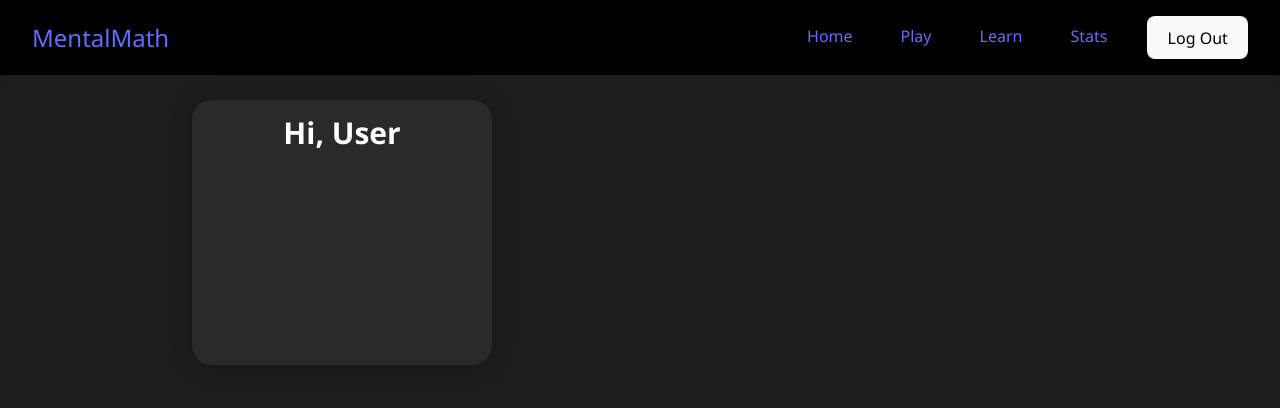
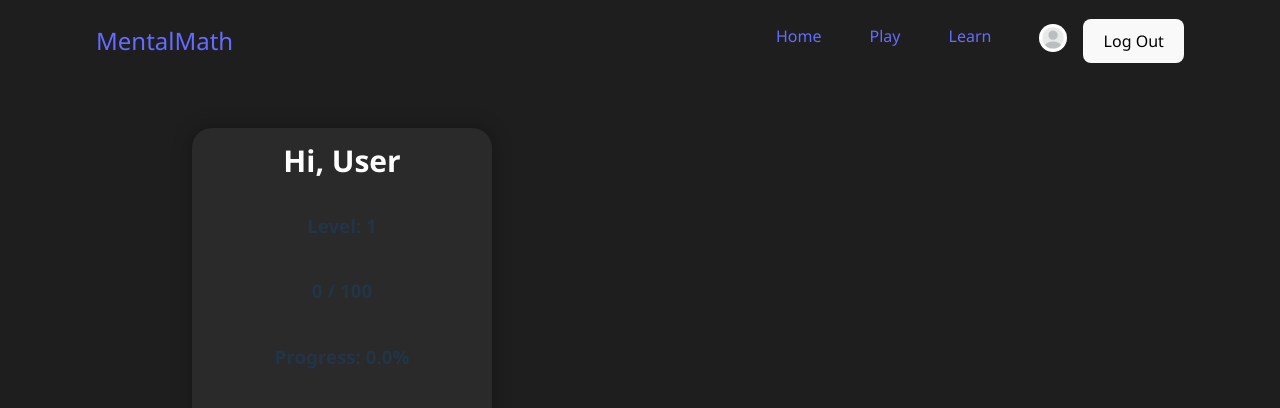
Before and after one commit to Qaliss/QuickMath-MVP, a React (Vite) app in the folder mentalmath/: page / in a window 1280 px wide. Shown: the top 408 px of the page. Built offline with nearby package versions, Linux system fonts and the light colour scheme; no server answers; the database is empty; sample sign-in values are in the browser's storage.

Commit message:
Added in XP logic, UI tweaks

```diff
--- a/mentalmath/src/App.jsx
+++ b/mentalmath/src/App.jsx
@@ -8,10 +8,12 @@ import Learn from './pages/Learn.jsx'
 import Stats from './pages/stats.jsx'
 import NavBar from './components/NavBar.jsx'
 import { AuthProvider, ProtectedRoute } from './contexts/AuthContext.jsx'
+import { XPProvider } from './contexts/XPContext.jsx'
 
 function App() {
   return (
     <AuthProvider>
+      <XPProvider>
       <Router>
         <Routes>
           <Route path="/login" element={<Login />} />
@@ -38,6 +40,7 @@ function App() {
           } />
         </Routes>
       </Router>
+      </XPProvider>
     </AuthProvider>
   )
 }
--- a/mentalmath/src/components/NavBar.jsx
+++ b/mentalmath/src/components/NavBar.jsx
@@ -2,6 +2,7 @@ import { Link } from "react-router-dom";
 import "../css/NavBar.css"
 import { signOut } from "firebase/auth";
 import { auth } from "../firebase";
+import profilePic from '../assets/vector-flat-illustration-grayscale-avatar-600nw-2281862025.webp';
 
 function NavBar() {
 
@@ -21,8 +22,12 @@ function NavBar() {
             <Link to="/" className='nav-link'>Home</Link>
             <Link to="/play" className='nav-link'>Play</Link>
             <Link to="/learn" className='nav-link'>Learn</Link>
-            <Link to="/stats" className='nav-link'>Stats</Link>
-            <button onClick={handleSignOut}>Log Out</button>
+            <div className="nav-profile">
+                <Link to="/stats" className="nav-link">
+                <img className='profile-pic' src={profilePic} alt="Profile" />
+                </Link>
+                <button onClick={handleSignOut} className="nav-button">Log Out</button>
+            </div>
         </div>
     </nav>
 }
--- /dev/null
+++ b/mentalmath/src/contexts/XPContext.jsx
@@ -0,0 +1,107 @@
+import { createContext, useContext, useState, useEffect, useCallback } from "react";
+import { useAuth } from "./AuthContext";
+import { collection, getDocs } from "firebase/firestore";
+import { db } from "../firebase";
+
+const XPContext = createContext()
+
+export function XPProvider({ children }) {
+    const {user} = useAuth()
+    const [xp, setXP] = useState(0)
+    const [level, setLevel] = useState(1)
+    const [xpForNextLevel, setXPForNextLevel] = useState(100)
+    const [xpProgress, setXPProgress] = useState(0)
+
+    const calculateXPForLevel = (level) => {
+
+        if (level <= 1) {
+            return 0;
+        }
+
+        const baseXP = 100;
+        const growthFactor = 1.5;
+
+        let XPNeeded = 0;
+
+        for (let i = 2; i <= level; i++) {
+            XPNeeded += Math.floor(baseXP * Math.pow(growthFactor, i - 2));
+        }
+
+        return XPNeeded
+    }
+
+    const calculateLevelFromXP = (currentXP) => {
+        let level = 1
+        let totalXPNeeded = 0
+
+        while (totalXPNeeded <= currentXP) {
+            level ++
+            totalXPNeeded = calculateXPForLevel(level)
+        }
+
+        return level - 1
+    }
+
+    const fetchXPAndLevel = useCallback(async () => {
+            if (!user) {
+                return
+            }
+            try {
+                const querySnapshot = await getDocs(collection(db, 'users', user.uid, 'quiz_results'))
+
+                let totalXP = 0
+                const allXPValues = []
+
+                querySnapshot.forEach((doc) => {
+                    const xp = doc.data().xp || 0
+                    allXPValues.push(xp)
+                    totalXP += xp
+                })
+
+                const newLevel = calculateLevelFromXP(totalXP)
+                const currentLevelXP = calculateXPForLevel(newLevel)
+                const nextLevelXP = calculateXPForLevel(newLevel + 1)
+                const progress = (((totalXP - currentLevelXP) / (nextLevelXP - currentLevelXP)) * 100).toFixed(1)
+
+                console.log(`Total quizzes completed: ${allXPValues.length}`)
+                console.log(`Total XP: ${totalXP}`)
+
+                setXP(totalXP)
+                setLevel(newLevel)
+                setXPForNextLevel(nextLevelXP)
+                setXPProgress(progress)
+
+            } catch (error) {
+                console.error(error)
+            }
+        }, [user])
+
+
+    useEffect(() => {
+        fetchXPAndLevel()
+    }, [fetchXPAndLevel])
+
+
+
+    const value = {
+        xp,
+        level: level,
+        xpProgress,
+        xpForNextLevel,
+        currentLevelXP: calculateXPForLevel(level),
+        refreshXP: fetchXPAndLevel
+
+
+    }
+
+    return (
+        <XPContext.Provider value={value}>
+            {children}
+        </XPContext.Provider>
+    )
+
+}
+
+export function useXP() {
+    return useContext(XPContext)
+}
--- a/mentalmath/src/css/Home.css
+++ b/mentalmath/src/css/Home.css
@@ -27,7 +27,7 @@
     max-width: 300px;
     justify-self: start;
     margin-left: 15%;
-    margin-top: 200px;
+    margin-top: 20%;
 }
 
 .welcome-message {
--- a/mentalmath/src/css/Navbar.css
+++ b/mentalmath/src/css/Navbar.css
@@ -1,14 +1,12 @@
 .navbar {
   position: fixed;
   top: 0px;
-  left: 0px;
-  right: 0px;
-  background-color: #000000;
+  left: 5%;
+  right: 5%;
   padding: 1rem 2rem;
   display: flex;
   justify-content: space-between;
   align-items: center;
-  box-shadow: 0 2px 4px rgba(0, 0, 0, 0.1);
 }
 
 .navbar-brand {
@@ -32,7 +30,7 @@
   background-color: rgba(255, 255, 255, 0.1);
 }
 
-@media (max-width: 768ox) {
+@media (max-width: 768px) {
   .navbar {
     padding: 1rem;
     width: 100%;
@@ -50,3 +48,16 @@
     padding: 0.5rem;
   }
 }
+
+.profile-pic {
+  width: 28px;
+  height: 28px;
+  border-radius: 50%;
+  object-fit: cover;
+}
+
+.nav-profile {
+  display: flex;
+  align-items: center;
+  gap: 0.5rem;
+}
--- a/mentalmath/src/pages/Home.jsx
+++ b/mentalmath/src/pages/Home.jsx
@@ -8,11 +8,16 @@ import { signOut } from "firebase/auth";
 import { doc, getDoc } from "firebase/firestore";
 import NavBar from "../components/NavBar";
 import "../css/Home.css"
+import {LineChart, Line, XAxis, YAxis, CartesianGrid, Tooltip, Legend, ResponsiveContainer} from 'recharts'
+import { useXP } from "../contexts/XPContext";
+
 
 function Home() {
 
     const [userProfile, setUserProfile] = useState(null)
     const [loading, setLoading] = useState(true)
+
+    const { xp, level, xpProgress, xpForNextLevel, currentLevelXP } = useXP();
 
     useEffect(() => {
         const fetchUserProfile = async () => {
@@ -48,6 +53,9 @@ function Home() {
             <NavBar />
             <div className='welcome-box'>
                 <h1 className='welcome-message'>Hi, {userProfile?.nickname || 'User'}</h1>
+                <h3 className='level'>Level: {level}</h3>
+                <h3 className='progress'>{(xp - currentLevelXP)} / {(xpForNextLevel - currentLevelXP)}</h3>
+                <h3 className="progress-percent">Progress: {xpProgress}%</h3>
             </div>
 
         </div>
--- a/mentalmath/src/pages/stats.jsx
+++ b/mentalmath/src/pages/stats.jsx
@@ -1,4 +1,4 @@
-import { useState, useEffect } from "react";
+import { useState, useEffect, useMemo } from "react";
 import { db } from "../firebase";
 import { average, collection, getDocs } from "firebase/firestore";
 import { useAuth } from "../contexts/AuthContext";
@@ -9,7 +9,7 @@ function Stats() {
     const { user } = useAuth()
     const [allQuizData, setAllQuizData] = useState([])
     const [quizData, setQuizData] = useState([])
-    const [selectedDifficulty, setSelectedDifficulty] = useState('all')
+    const [selectedDifficulty, setSelectedDifficulty] = useState('easy')
 
     useEffect(() => {
         async function fetchData() {
@@ -45,14 +45,7 @@ function Stats() {
     }, [user])
 
     useEffect(() => {
-        if (selectedDifficulty === 'all') {
-            setQuizData(allQuizData)
-        }
-
-        else {
             setQuizData(allQuizData.filter( q => q.difficulty === selectedDifficulty))
-        }
-
     }, [selectedDifficulty, allQuizData])
 
     const avgTime = quizData.length
@@ -63,13 +56,13 @@ function Stats() {
     ? (quizData.reduce((sum, q) => sum + q.accuracy, 0) / quizData.length).toFixed(2)
     : null
 
+
     return (
     <div>
         <NavBar />
         <h2>Performance Overview</h2>
         <div>
             <select value={selectedDifficulty} onChange={(e) => setSelectedDifficulty(e.target.value)}>
-                <option value='all'>All</option>
                 <option value='easy'>Easy</option>
                 <option value='medium'>Medium</option>
                 <option value='hard'>Hard</option>
@@ -83,9 +76,9 @@ function Stats() {
         </div>
         )}
 
-        <div style={{ display: 'flex', gap: '100px' }}>
-        <div style={{ flex: 1 }}>
-            <ResponsiveContainer width={500} height={600}>
+        <div style={{ display: 'flex', gap: '50px' }} className='graph-box'>
+            <div style={{ flex: 1, width: '100%', maxWidth: '1000px', minWidth: '600px' }} className='time-graph'>
+                <ResponsiveContainer width= '100%' aspect={1.778}>
                     <LineChart
                         data={quizData}
                         margin={{ top: 20, right: 30, left: 0, bottom: 0 }}
@@ -106,14 +99,14 @@ function Stats() {
                 </ResponsiveContainer>
             </div>
 
-        <div style={{ flex: 1 }}>
-            <ResponsiveContainer width={500} height={600}>
+            <div style={{ flex: 1, width: '100%', maxWidth: '1000px', minWidth: '600px' }} className='accuracy-graph'>
+                <ResponsiveContainer width= '100%' aspect={1.778}>
                     <LineChart
                         data={quizData}
                         margin={{ top: 20, right: 30, left: 0, bottom: 0 }}
                     >
                         <YAxis domain={[0, 'auto']} />
-                <CartesianGrid strokeDasharray="3 3" />
+                        <CartesianGrid strokeDasharray="3" />
                         <XAxis dataKey="quiz" />
                         <YAxis />
                         <Tooltip />
```
Also changed, not shown: mentalmath/src/pages/play.jsx (+56 -41 lines), mentalmath/src/assets/vector-flat-illustration-grayscale-avatar-600nw-2281862025.webp (added). Lines whose indentation alone changed are shown as unchanged.
